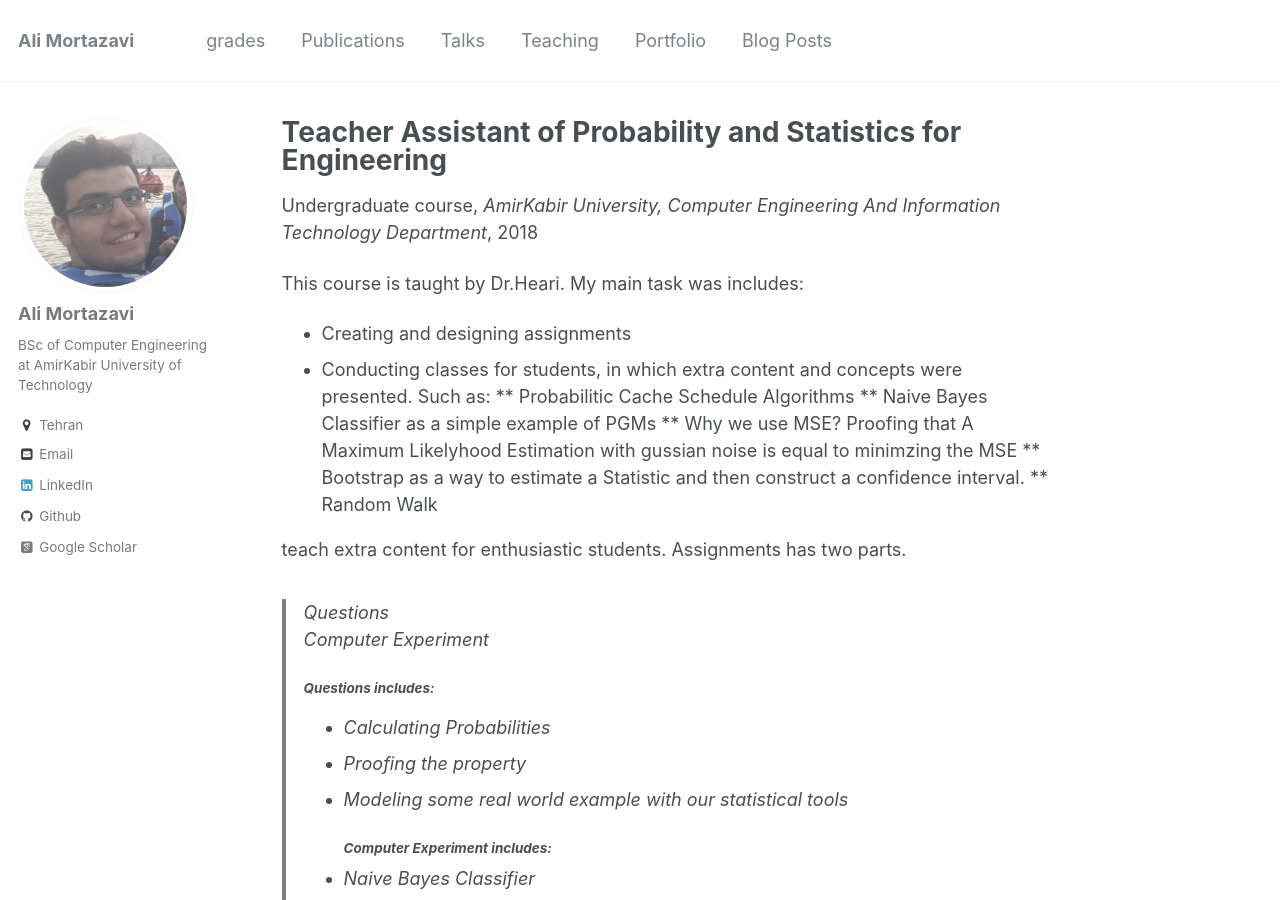
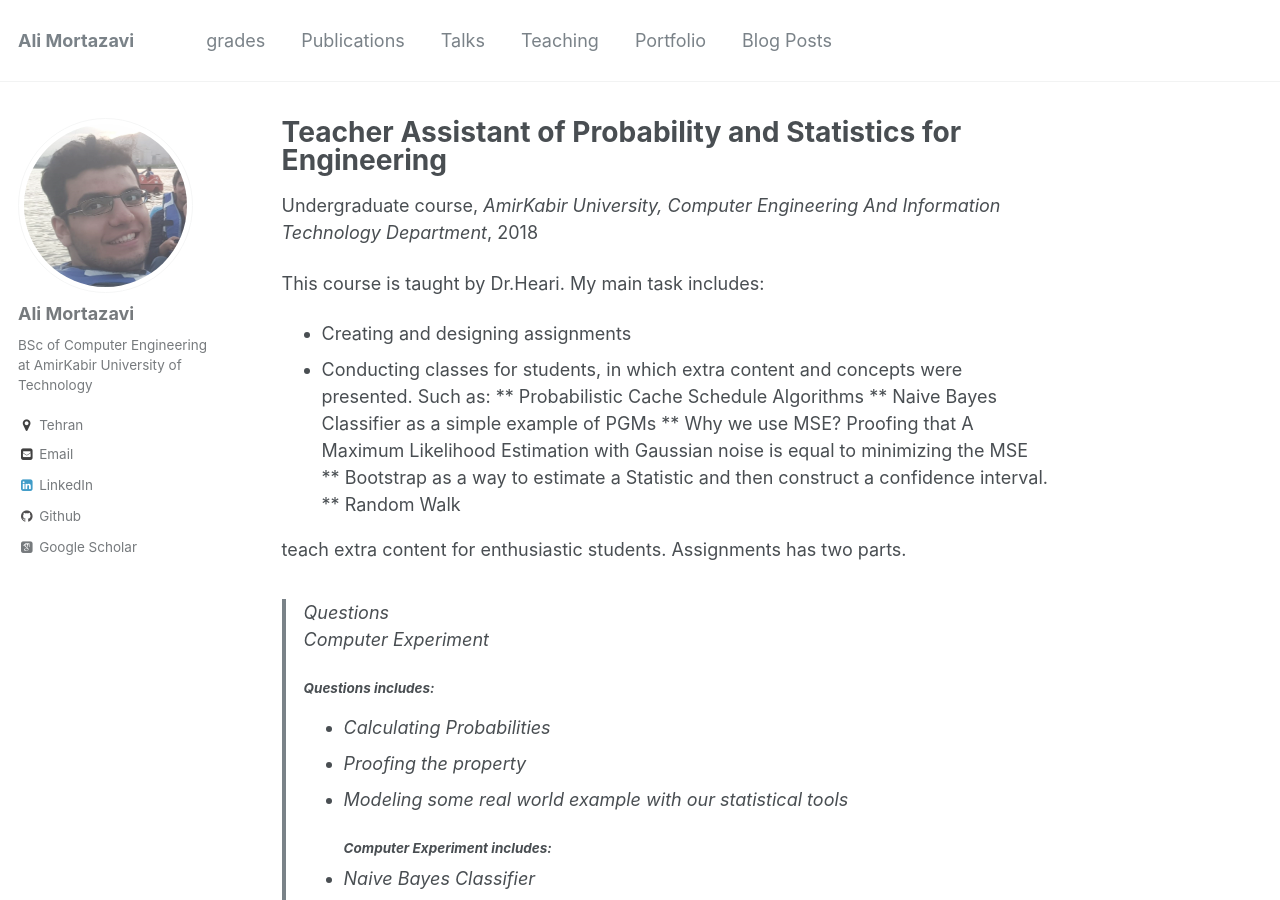
Before and after one commit to AliMorty/AliMorty.github.io, a Jekyll site: the page built from _teaching/2018-spring-teaching-1.md, in a window 1280 px wide and 900 px high. Built offline with Jekyll 4.4.1, drawn with Linux system fonts in a browser that asks for light colours; some web fonts are replaced.

Commit message:
Update 2018-spring-teaching-1.md

```diff
--- a/_teaching/2018-spring-teaching-1.md
+++ b/_teaching/2018-spring-teaching-1.md
@@ -8,12 +8,12 @@ date: 2018-01-01
 location: "Tehran, Iran"
 ---
 
-This course is taught by Dr.Heari. My main task was includes: <br>
+This course is taught by Dr.Heari. My main task includes: <br>
 * Creating and designing assignments
 * Conducting classes for students, in which extra content and concepts were presented. Such as:
-** Probabilitic Cache Schedule Algorithms
+** Probabilistic Cache Schedule Algorithms
 ** Naive Bayes Classifier as a simple example of PGMs
-** Why we use MSE? Proofing that A Maximum Likelyhood Estimation with gussian noise is equal to minimzing the MSE
+** Why we use MSE? Proofing that A Maximum Likelihood Estimation with Gaussian noise is equal to minimizing the MSE
 ** Bootstrap as a way to estimate a Statistic and then construct a confidence interval.
 ** Random Walk
 
@@ -29,4 +29,5 @@ Assignments has two parts.
 * Naive Bayes Classifier
 * Sampling From a Distribution and Plotting corresponding Graphs
 
+
 For more information about the question material checkout [github](https://github.com/AliMorty/2018-spring-statistics-TA)
```
